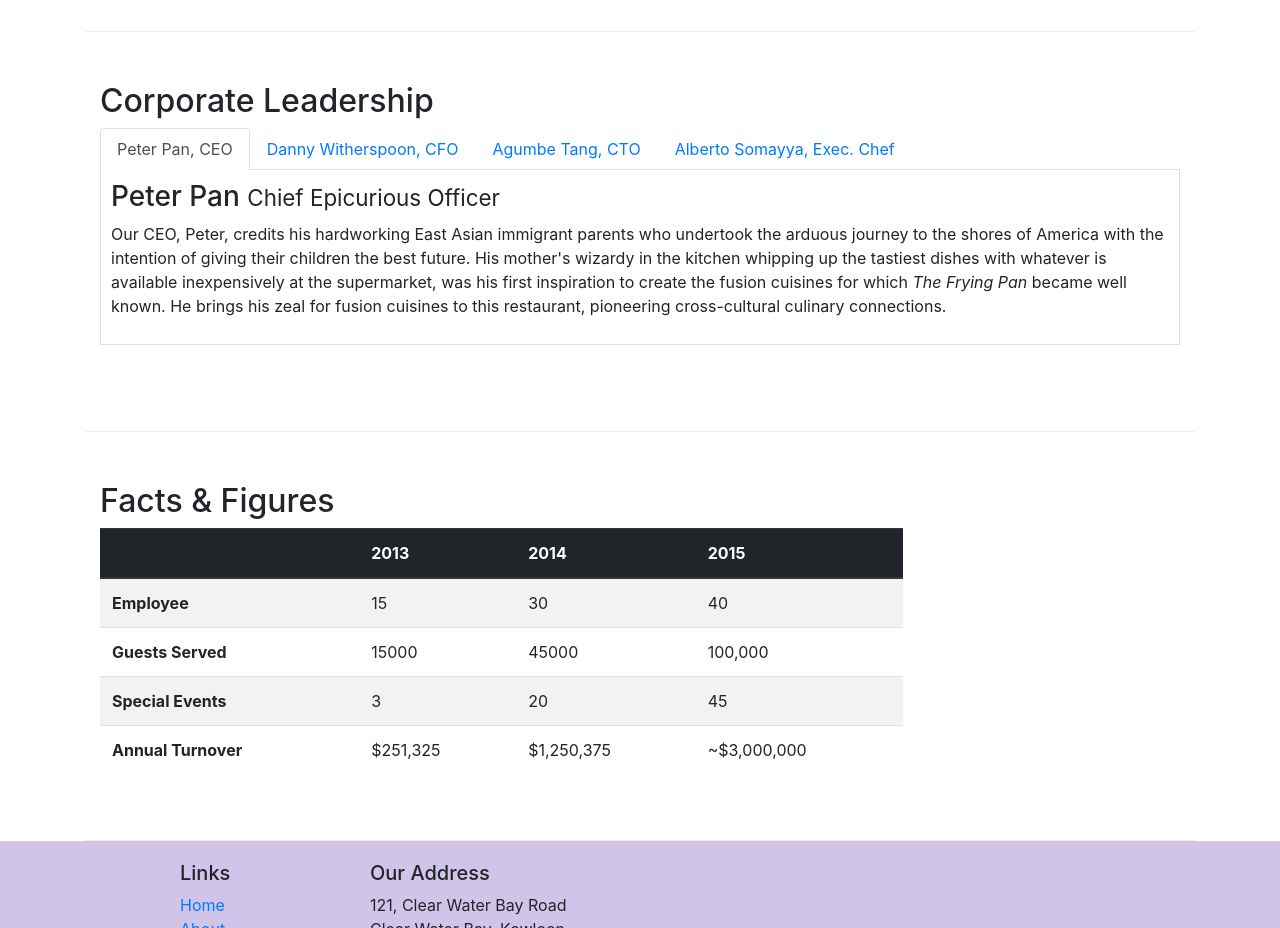
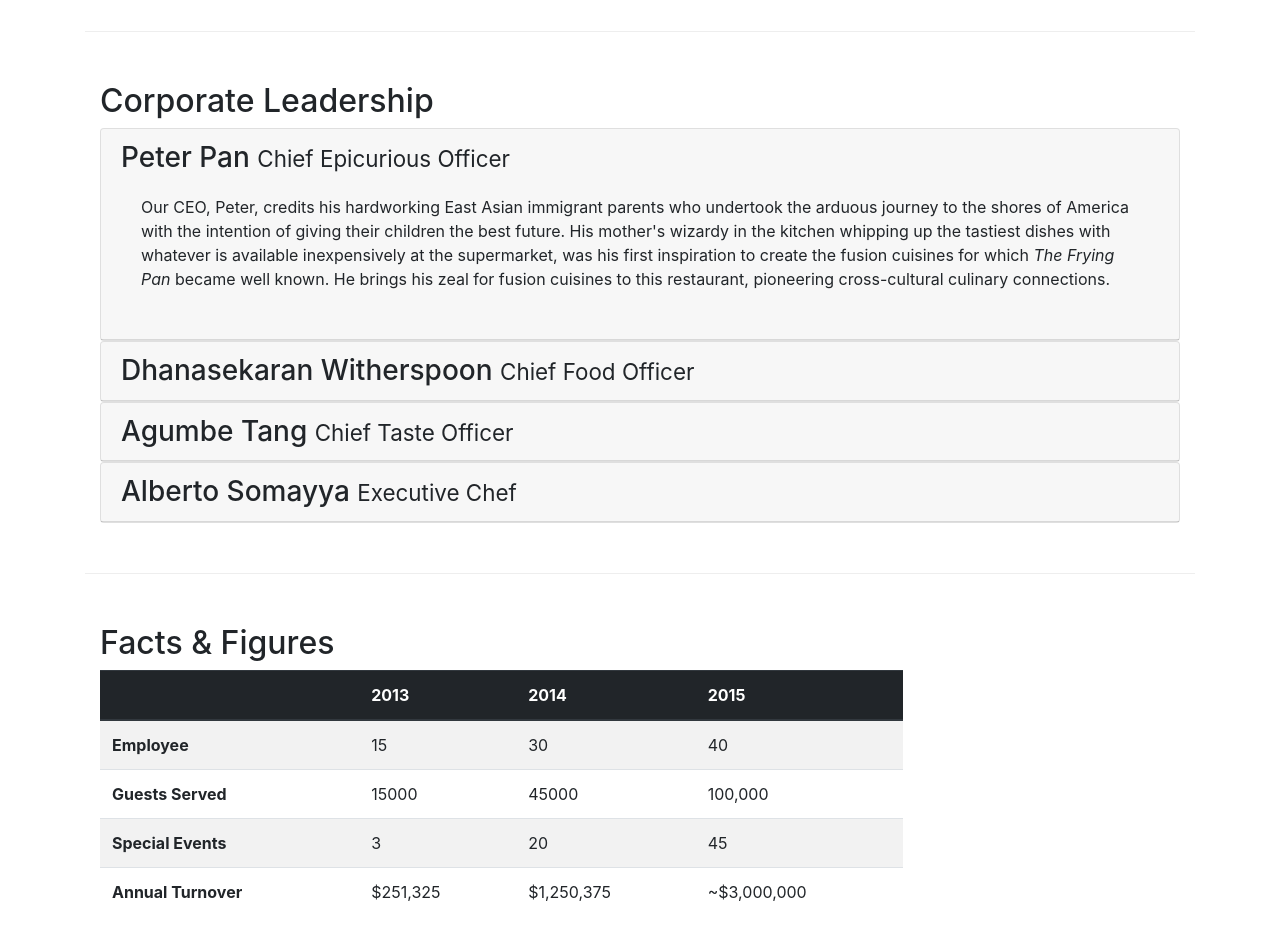
Before and after one commit to hassen-abduse/conFusion-2, a website: page aboutus.html in a window 1280 px wide. Shown: the part 940-1868 px from the top of the page. Drawn offline with nearby package versions, Linux system fonts and the light colour scheme.

Commit message:
Accordion

```diff
--- a/aboutus.html
+++ b/aboutus.html
@@ -107,45 +107,62 @@
         <div class="row row-content">
             <div class="col-12 col-sm">
                 <h2>Corporate Leadership</h2>
-                <ul class="nav nav-tabs">
-                    <li class="nav-item">
-                        <a class="nav-link active" href="#peter" role="tab" data-toggle="tab">
-                            Peter Pan, CEO
-                        </a>
-                    </li>
-                    <li class="nav-item">
-                        <a class="nav-link" href="#danny" role="tab" data-toggle="tab">
-                            Danny Witherspoon, CFO
-                        </a>
-                    </li>
-                    <li class="nav-item">
-                        <a class="nav-link" href="#agumbe" role="tab" data-toggle="tab">
-                            Agumbe Tang, CTO
-                        </a>
-                    </li>
-                    <li class="nav-item">
-                        <a class="nav-link" href="#alberto" role="tab" data-toggle="tab">
-                            Alberto Somayya, Exec. Chef
-                        </a>
-                    </li>
-                </ul>
-                <div class="tab-content">
-                    <div role="tabpanel" class="tab-pane fade show active" id="peter">
-                        <h3>Peter Pan <small>Chief Epicurious Officer</small></h3>
-                        <p>Our CEO, Peter, credits his hardworking East Asian immigrant parents who undertook the arduous journey to the shores of America with the intention of giving their children the best future. His mother's wizardy in the kitchen whipping up the tastiest dishes with whatever is available inexpensively at the supermarket, was his first inspiration to create the fusion cuisines for which <em>The Frying Pan</em> became well known. He brings his zeal for fusion cuisines to this restaurant, pioneering cross-cultural culinary connections.</p>
+                <div class="accordion">
+                    <div class="card">
+                        <div class="card-header" role="tab" id="peterhead">
+                            <h3 class="mb-0">
+                                <a data-toggle="collapse" data-target="#peter">
+                                    Peter Pan <small>Chief Epicurious Officer</small>
+                                </a>
+                            </h3>
+                            <div class="collapse show" id="peter" data-parent="accordion">
+                                <div class="card-body">
+                                    <p class="d-none d-sm-block">Our CEO, Peter, credits his hardworking East Asian immigrant parents who undertook the arduous journey to the shores of America with the intention of giving their children the best future. His mother's wizardy in the kitchen whipping up the tastiest dishes with whatever is available inexpensively at the supermarket, was his first inspiration to create the fusion cuisines for which <em>The Frying Pan</em> became well known. He brings his zeal for fusion cuisines to this restaurant, pioneering cross-cultural culinary connections.</p>
+                                </div>
+                            </div>
+                        </div>
                     </div>
-                    <div role="tabpanel" class="tab-pane fade" id="danny">
-                        <h3>Dhanasekaran Witherspoon <small>Chief Food Officer</small></h3>
-                        <p>Our CFO, Danny, as he is affectionately referred to by his colleagues, comes from a long established family tradition in farming and produce. His experiences growing up on a farm in the Australian outback gave him great appreciation for varieties of food sources. As he puts it in his own words, <em>Everything that runs, wins, and everything that stays, pays!</em></p>
-                        <p>Our CFO, Danny, as he is affectionately referred to by his colleagues, comes from a long established family tradition in farming and produce. His experiences growing up on a farm in the Australian outback gave him great appreciation for varieties of food sources. As he puts it in his own words, <em>Everything that runs, wins, and everything that stays, pays!</em></p>
+                    <div class="card">
+                        <div class="card-header" role="tab" id="dannyhead">
+                            <h3 class="mb-0">
+                                <a data-toggle="collapse" data-target="#danny">
+                                    Dhanasekaran Witherspoon <small>Chief Food Officer</small>
+                                </a>
+                            </h3>
+                            <div class="collapse" id="danny" data-parent="accordion">
+                                <div class="card-body">
+                                    <p>Our CFO, Danny, as he is affectionately referred to by his colleagues, comes from a long established family tradition in farming and produce. His experiences growing up on a farm in the Australian outback gave him great appreciation for varieties of food sources. As he puts it in his own words, <em>Everything that runs, wins, and everything that stays, pays!</em></p>
+                                </div>
+                            </div>
+                        </div>
                     </div>
-                    <div role="tabpanel" class="tab-pane fade" id="agumbe">
-                        <h3>Agumbe Tang <small>Chief Taste Officer</small></h3>
-                        <p>Blessed with the most discerning gustatory sense, Agumbe, our CTO, personally ensures that every dish that we serve meets his exacting tastes. Our chefs dread the tongue lashing that ensues if their dish does not meet his exacting standards. He lives by his motto, <em>You click only if you survive my lick.</em></p>
+                    <div class="card">
+                        <div class="card-header" role="tab" id="agumbehead">
+                            <h3 class="mb-0">
+                                <a data-toggle="collapse" data-target="#agumbe">
+                                    Agumbe Tang <small>Chief Taste Officer</small>
+                                </a>
+                            </h3>
+                            <div class="collapse" id="agumbe" data-parent="accordion">
+                                <div class="card-body">
+                                    <p>Blessed with the most discerning gustatory sense, Agumbe, our CTO, personally ensures that every dish that we serve meets his exacting tastes. Our chefs dread the tongue lashing that ensues if their dish does not meet his exacting standards. He lives by his motto, <em>You click only if you survive my lick.</em></p>
+                                </div>
+                            </div>
+                        </div>
                     </div>
-                    <div role="tabpanel" class="tab-pane fade" id="alberto">
-                        <h3>Alberto Somayya <small>Executive Chef</small></h3>
-                        <p>Award winning three-star Michelin chef with wide International experience having worked closely with whos-who in the culinary world, he specializes in creating mouthwatering Indo-Italian fusion experiences. He says, <em>Put together the cuisines from the two craziest cultures, and you get a winning hit! Amma Mia!</em></p>
+                    <div class="card">
+                        <div class="card-header" role="tab" id="albertohead">
+                            <h3 class="mb-0">
+                                <a data-toggle="collapse" data-target="#alberto">
+                                    Alberto Somayya <small>Executive Chef</small>
+                                </a>
+                            </h3>
+                            <div class="collapse" id="alberto" data-parent="accordion">
+                                <div class="card-body">
+                                    <p>Award winning three-star Michelin chef with wide International experience having worked closely with whos-who in the culinary world, he specializes in creating mouthwatering Indo-Italian fusion experiences. He says, <em>Put together the cuisines from the two craziest cultures, and you get a winning hit! Amma Mia!</em></p>
+                                </div>
+                            </div>
+                        </div>
                     </div>
                 </div>
             </div>
```
